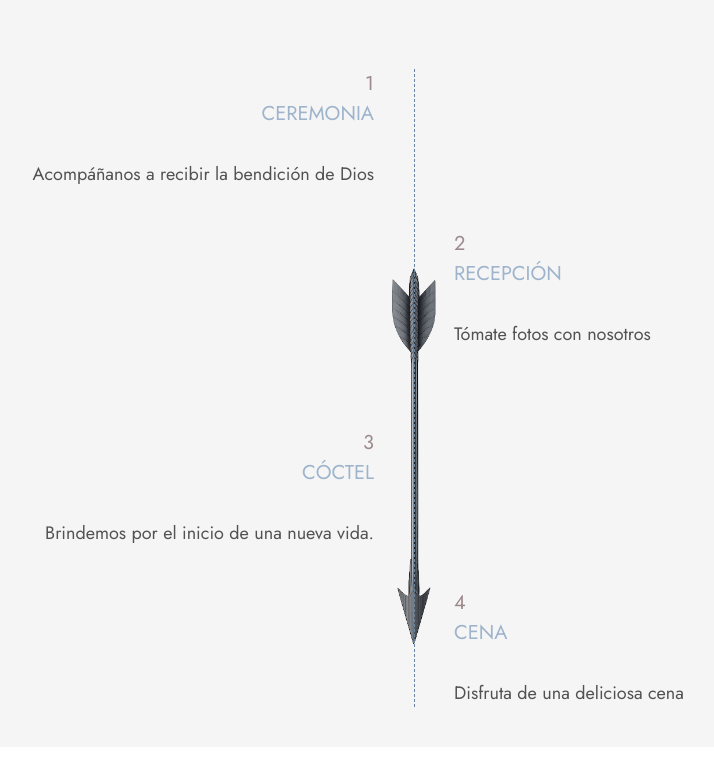
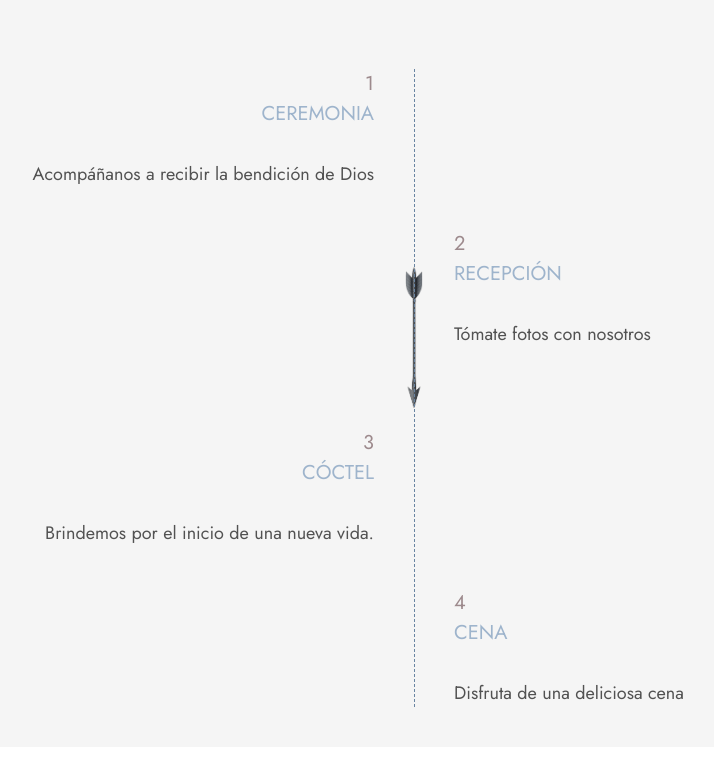
Before and after one commit to BramdonSantiago/invitation-wedding, a plain HTML site: page index.html in a window 1280 px wide. Shown: the part 5588-6355 px from the top of the page, without its empty margins (226-940 px from the left). Drawn offline with nearby package versions, Linux system fonts and the light colour scheme; a web font is replaced by a local one.

Commit message:
Add arrow indicator

```diff
--- a/css/styles.css
+++ b/css/styles.css
@@ -504,7 +504,7 @@ body {
             position: absolute;
             top: -70px;
             left: 50%;
-            width: 48px;
+            width: 18px;
             translate: -50% 0;
         }
     }
```
